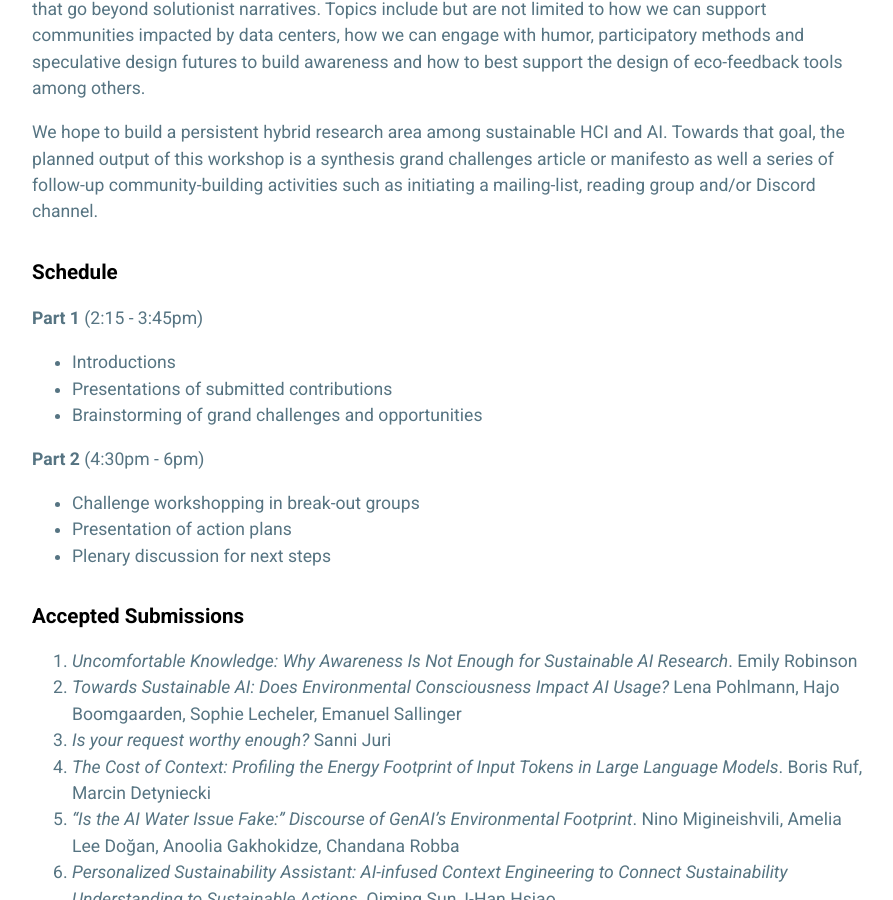
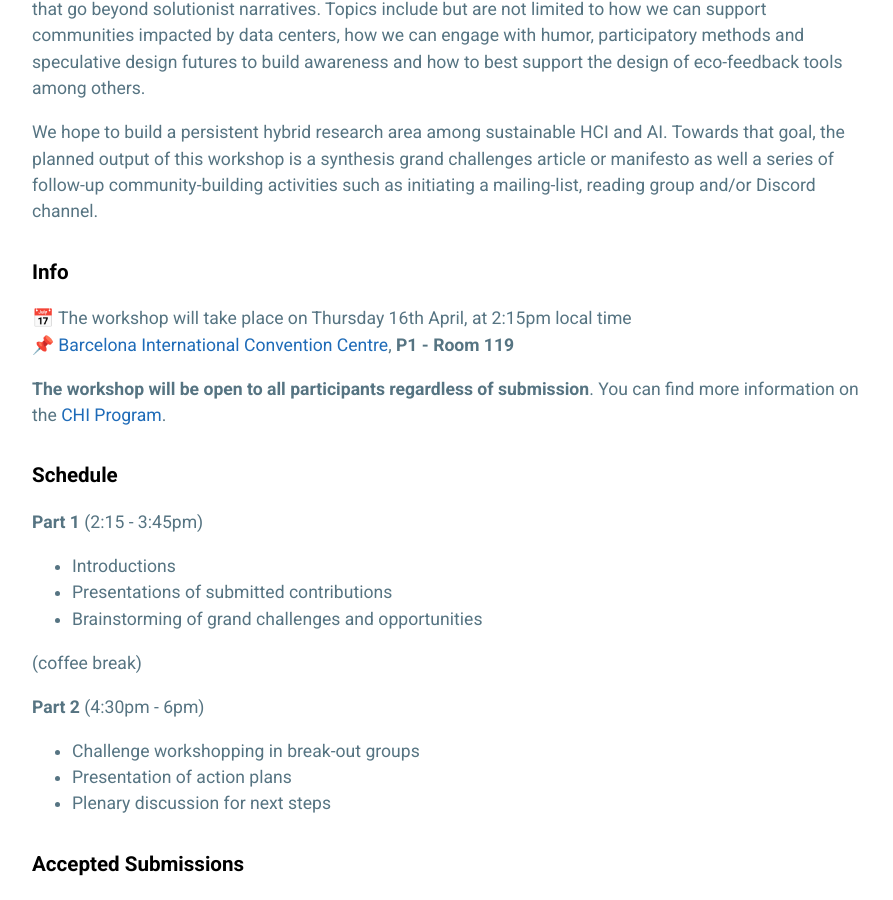
Before and after one commit to HCI-TERRA/hci-terra.github.io, a Jekyll site: the page built from index.md, in a window 1280 px wide and 900 px high, scrolled down 721 px. Shown: the whole window, without its empty margins (192-1085 px from the left). Built offline with Jekyll 4.4.1, drawn with Linux system fonts in a browser that asks for light colours.

Commit message:
Add workshop details and schedule to index.md
Added workshop information including date, location, and schedule.

```diff
--- a/index.md
+++ b/index.md
@@ -13,12 +13,22 @@ The goal is to lay solid foundations of building a community of HCI researchers
 
 We hope to build a persistent hybrid research area among sustainable HCI and AI. Towards that goal, the planned output of this workshop is a synthesis grand challenges article or manifesto as well a series of follow-up community-building activities such as initiating a mailing-list, reading group and/or Discord channel.
 
+### Info
+
+📅 The workshop will take place on Thursday 16th April, at 2:15pm local time
+📌 [Barcelona International Convention Centre](https://maps.app.goo.gl/8jziiZucLmmswxyYA), **P1 - Room 119**
+
+**The workshop will be open to all participants regardless of submission**. You can find more information on the [CHI Program](https://programs.sigchi.org/chi/2026/program/content/214810).
+
+
 ### Schedule
 
 **Part 1** (2:15 - 3:45pm)
 - Introductions
 - Presentations of submitted contributions
 - Brainstorming of grand challenges and opportunities
+
+(coffee break)
 
 **Part 2** (4:30pm - 6pm)
 - Challenge workshopping in break-out groups
```
